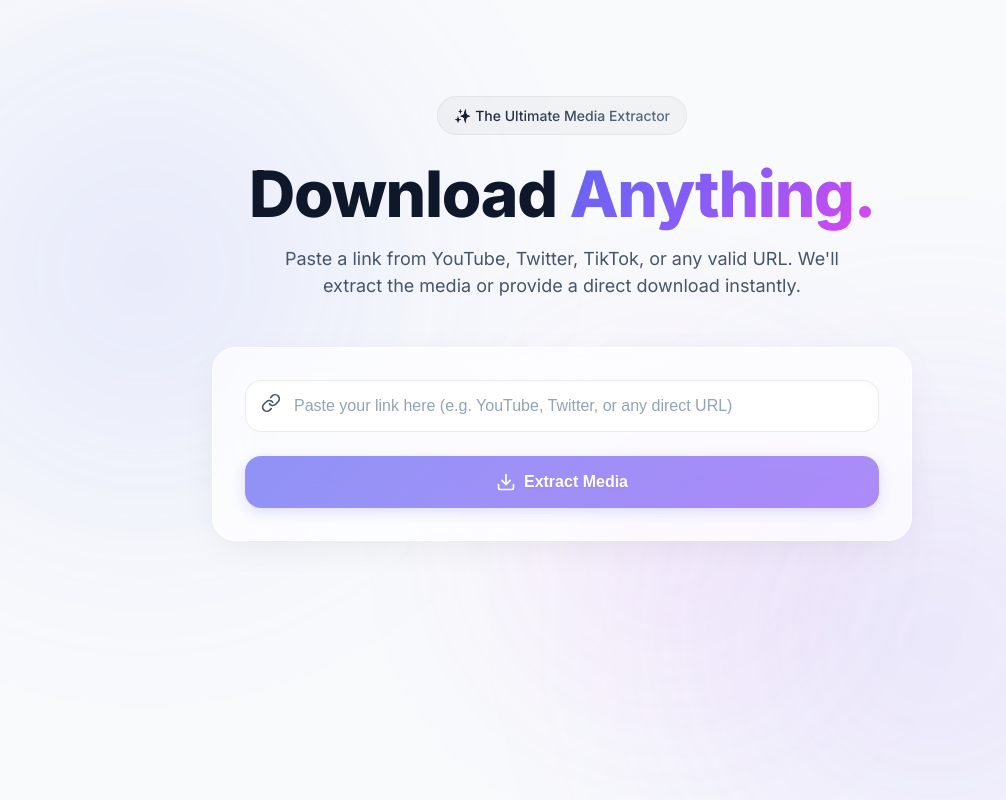
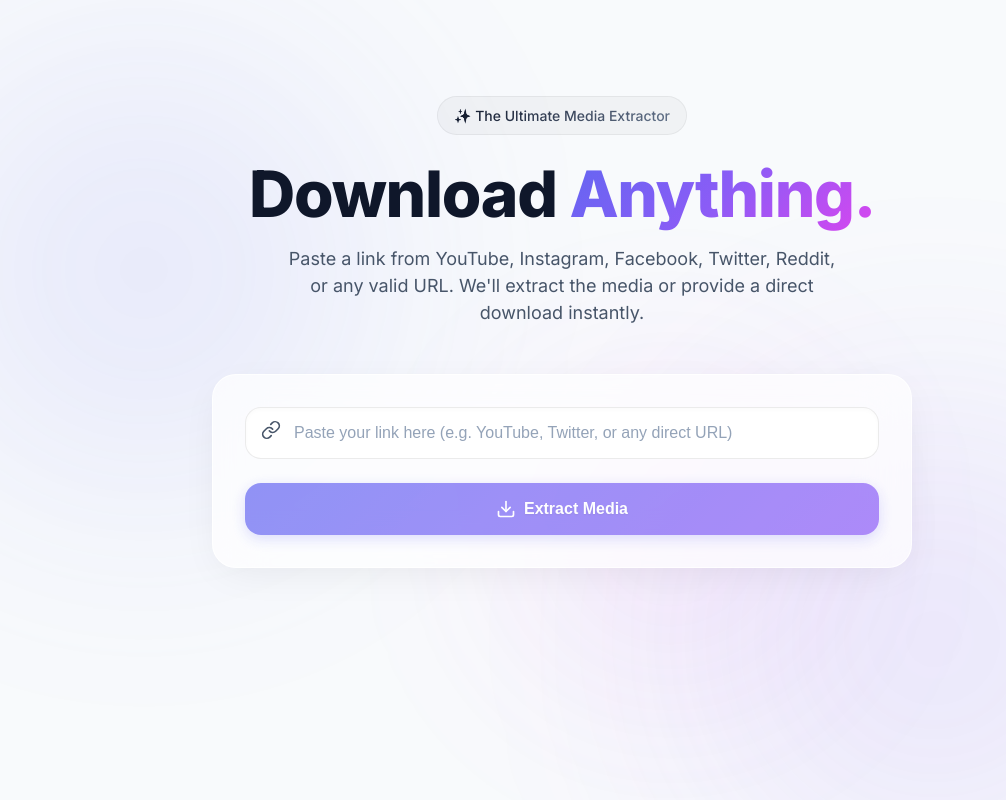
Before and after one commit to varshithdharmaj/link-download, a Next.js app: page / in a window 1280 px wide. Shown: the whole page, without its empty margins (78-1084 px from the left). Built offline with nearby package versions, Linux system fonts and the light colour scheme.

Commit message:
docs: list more supported platforms and update tech stack

```diff
--- a/app/page.tsx
+++ b/app/page.tsx
@@ -67,7 +67,7 @@
           Download <span className="text-gradient-accent">Anything.</span>
         </h1>
         <p style={{ color: "var(--text-secondary)", fontSize: "clamp(1rem, 3vw, 1.125rem)", maxWidth: "600px", margin: "0 auto", padding: "0 1rem" }}>
-          Paste a link from YouTube, Twitter, TikTok, or any valid URL. We'll extract the media or provide a direct download instantly.
+          Paste a link from YouTube, Instagram, Facebook, Twitter, Reddit, or any valid URL. We'll extract the media or provide a direct download instantly.
         </p>
       </motion.div>
 
```
Also changed, not shown: 1 other file (tests, documents, lock files or other folders).
